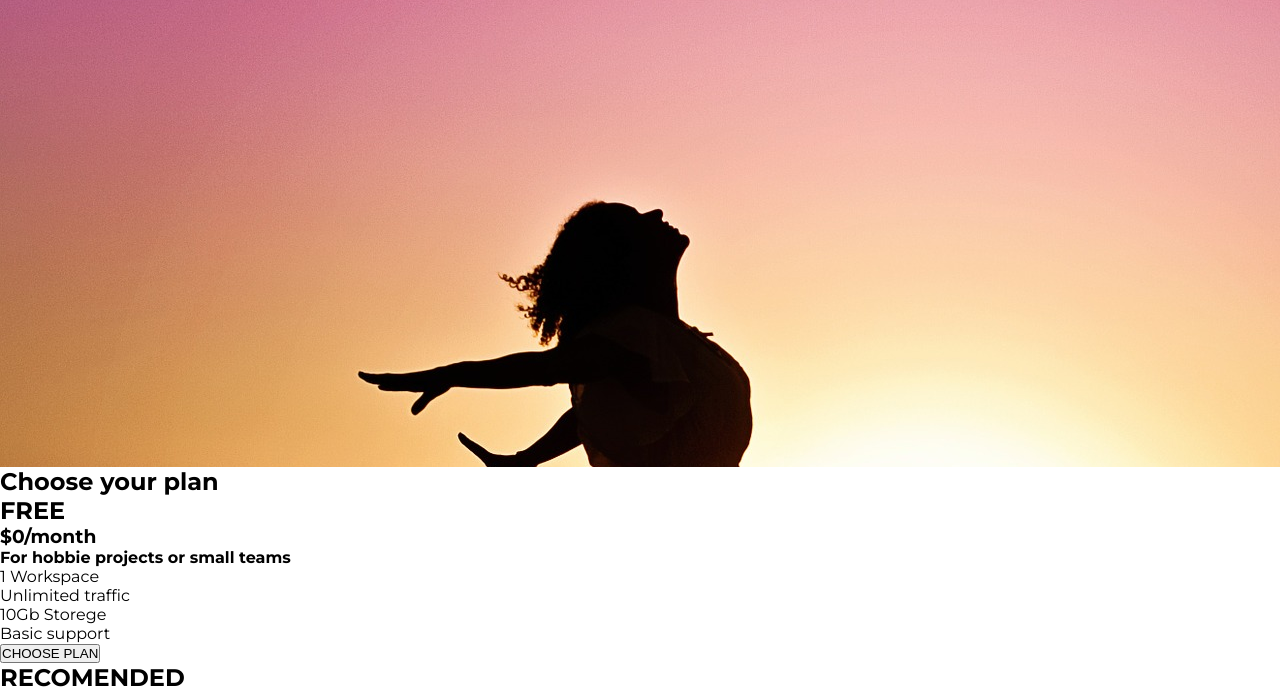
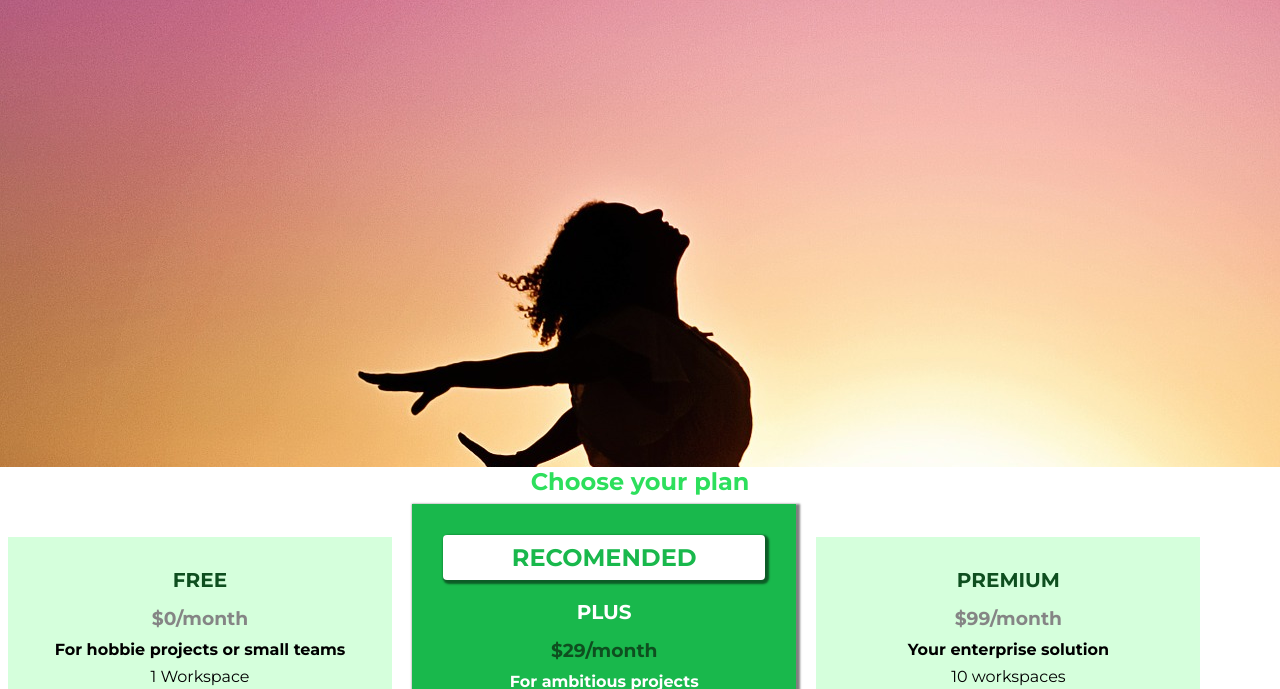
Before and after one commit to CamiloPinzon/css_project_1, a website: page index.html in a window 1280 px wide. Shown: the part 76-765 px from the top of the page. Drawn offline with Linux system fonts and the light colour scheme.

Commit message:
somo styling to plan cards

```diff
--- a/index.html
+++ b/index.html
@@ -41,11 +41,11 @@
                 Choose your plan
             </h2>
             <div>
-                <article>
-                    <h2>FREE</h2>
-                    <h3>$0/month</h3>
+                <article class="plan">
+                    <h2 class="plan__title">FREE</h2>
+                    <h3 class="plan__price">$0/month</h3>
                     <h4>For hobbie projects or small teams</h4>
-                    <ul>
+                    <ul class="plan__features">
                         <li>1 Workspace</li>
                         <li>Unlimited traffic</li>
                         <li>10Gb Storege</li>
@@ -55,12 +55,12 @@
                         <button>CHOOSE PLAN</button>
                     </div>
                 </article>
-                <article>
-                    <h2>RECOMENDED</h2>
-                    <h2>PLUS</h2>
-                    <h3>$29/month</h3>
+                <article class="plan plan--highlighted">
+                    <h2 class="plan__annotation">RECOMENDED</h2>
+                    <h2 class="plan__title">PLUS</h2>
+                    <h3 class="plan__price">$29/month</h3>
                     <h4>For ambitious projects</h4>
-                    <ul>
+                    <ul class="plan__features">
                         <li>5 Workspaces</li>
                         <li>Unlimited traffic</li>
                         <li>100GB Storage</li>
@@ -70,11 +70,11 @@
                         <button>CHOOSE PLAN</button>
                     </div>
                 </article>
-                <article>
-                    <h2>PREMIUM</h2>
-                    <h3>$99/month</h3>
+                <article class="plan">
+                    <h2 class="plan__title">PREMIUM</h2>
+                    <h3 class="plan__price">$99/month</h3>
                     <h4>Your enterprise solution</h4>
-                    <ul>
+                    <ul class="plan__features">
                         <li>10 workspaces</li>
                         <li>Unlimited traffic</li>
                         <li>Inlimites Storage</li>
--- a/main.css
+++ b/main.css
@@ -77,7 +77,65 @@ body {
     height: 500px;
 }
 
-#product-overview > h1 {
+.section-title {
+    color: #2ddf5c;
+    text-align: center;
+}
+
+#product-overview>h1 {
     color: #FFF;
     text-transform: uppercase;
 }
+
+.plan {
+    background-color: #d5ffdc;
+    text-align: center;
+    padding: 16px;
+    margin: 8px;
+    display: inline-block;
+    width: 30%;
+    vertical-align: middle;
+}
+
+.plan__title {
+    color: #0e4f1f;
+    padding-block: 15px;
+    font-size: 20px;
+}
+
+.plan__price {
+    color: #858585;
+    margin-block-end: 10px;
+}
+
+.plan--highlighted .plan__title {
+    color: #FFF;
+    padding-block: 5px 15px;
+}
+
+.plan--highlighted .plan__price {
+    color: #0e4f1f;
+}
+
+.plan__features {
+    list-style: none;
+}
+
+.plan__features li {
+    margin-block: 8px;
+}
+
+.plan--highlighted {
+    background-color: #19b84c;
+    color: #FFF;
+    box-shadow: 2px 2px 2px 2px rgba(0, 0, 0, .5);
+}
+
+.plan__annotation {
+    background-color: #FFF;
+    color: #19b84c;
+    padding: 8px;
+    box-shadow: 2px 2px 2px 2px rgba(0, 0, 0, .5);
+    border-radius: 4px;
+    margin: 15px;
+}
```
